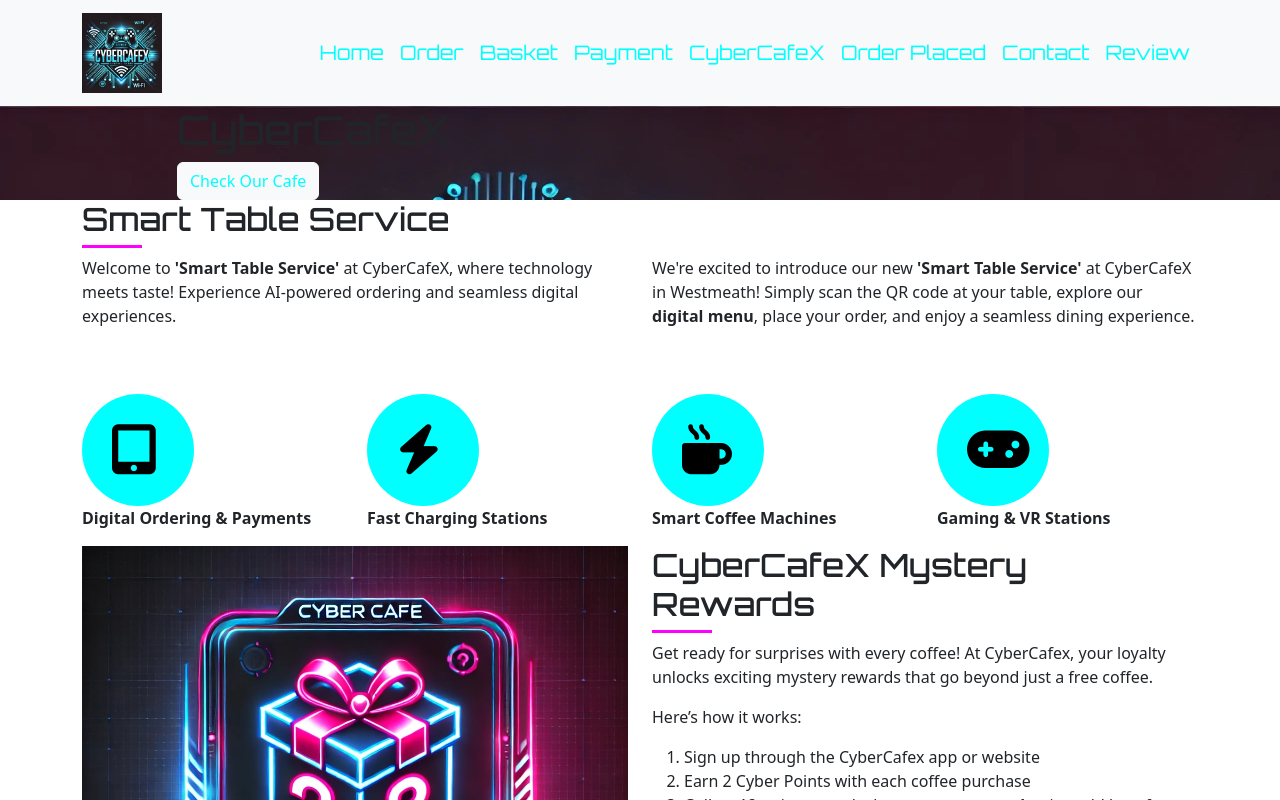
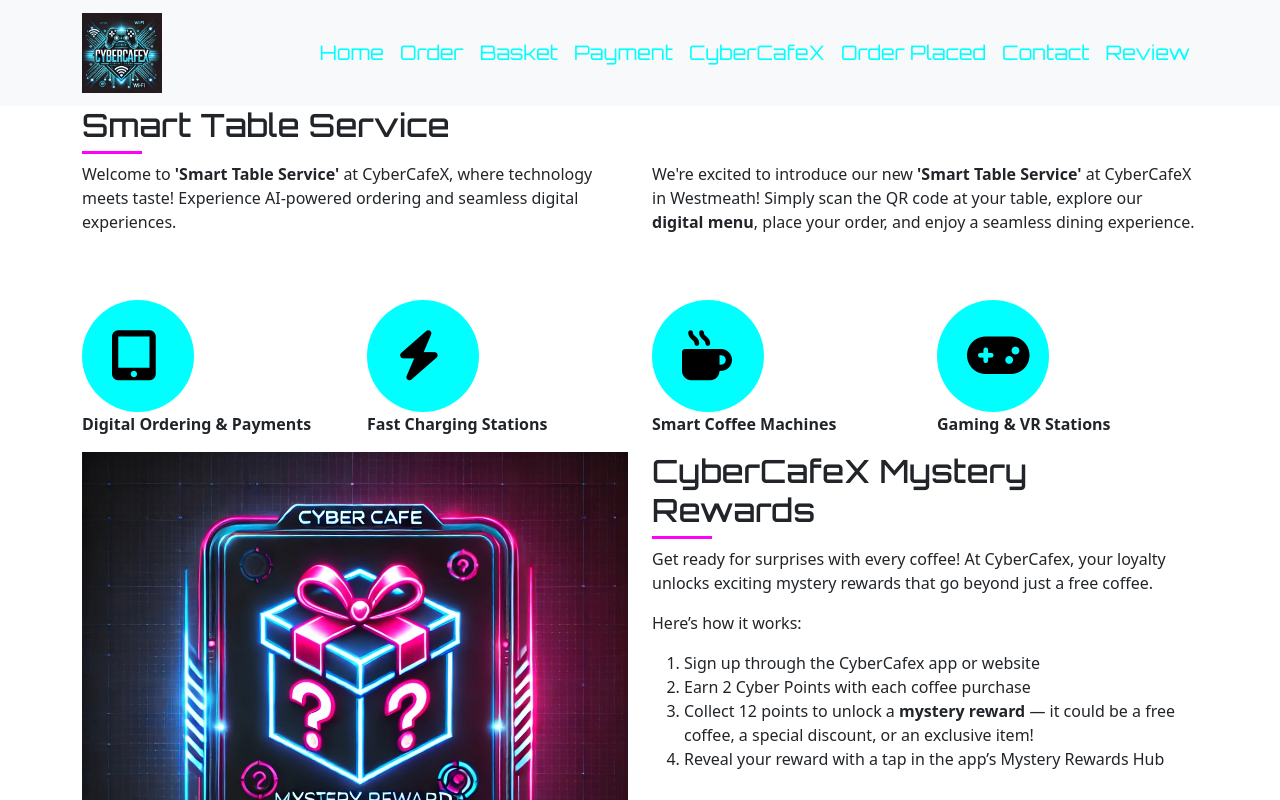
Before and after one commit to FawasAjani/cafe-app, a React (Create React App) app: page / in a window 1280 px wide. Shown: the top 800 px of the page. Built offline with nearby package versions, Linux system fonts and the light colour scheme.

Commit message:
fixed home page

```diff
--- a/src/App.js
+++ b/src/App.js
@@ -2,15 +2,14 @@ import './App.css';
 import 'bootstrap/dist/css/bootstrap.min.css';
 import { useState, useEffect } from 'react';
 import { BrowserRouter as Router, Routes, Route } from 'react-router-dom';
-import Content from './components/content';
 import Footer from './components/footer';
 import Container from 'react-bootstrap/Container';
 import Nav from 'react-bootstrap/Nav';
 import Navbar from 'react-bootstrap/Navbar';
+import Home from './components/home';
 import Order from './components/order';
 import Basket from './components/basket';
 import Payment from './components/payment';
-import Read from './components/read';
 import Edit from './components/edit';
 import Contact from './components/contact';
 import Review from './components/review';
@@ -19,7 +18,7 @@ import Logo from './images/cyber1logo.png';
 import '@fortawesome/fontawesome-free/css/all.min.css';
 
 function App() {
-  //  Load basket from localStorage when app starts
+  // Load basket from localStorage when app starts
   const [basket, setBasket] = useState(() => {
     const savedBasket = localStorage.getItem("basket");
     return savedBasket ? JSON.parse(savedBasket) : [];
@@ -30,7 +29,7 @@ function App() {
     localStorage.setItem("basket", JSON.stringify(basket));
   }, [basket]);
 
-  //function to clear basket
+  // Function to clear basket
   const clearBasket = () => {
     setBasket([]);
     localStorage.removeItem("basket");
@@ -48,6 +47,7 @@ function App() {
             <Navbar.Toggle aria-controls="basic-navbar-nav" />
             <Navbar.Collapse id="basic-navbar-nav">
               <Nav className="ms-auto">
+
                 <Nav.Link href="/">Home</Nav.Link>
                 <Nav.Link href="/order">Order</Nav.Link>
                 <Nav.Link href="/basket">Basket</Nav.Link>
@@ -63,8 +63,9 @@ function App() {
 
         {/* Routes */}
         <Routes>
-          <Route path="/" element={<Content />} />
-          <Route path="/read" element={<Read />} />
+          <Route path="/" element={<Home />} />
+
+
           <Route path="/order" element={<Order basket={basket} setBasket={setBasket} />} />
           <Route path="/basket" element={<Basket basket={basket} setBasket={setBasket} clearBasket={clearBasket} />} />
           <Route path="/payment" element={<Payment basket={basket} clearBasket={clearBasket} />} />
--- a/src/components/cafe.js
+++ b/src/components/cafe.js
@@ -10,7 +10,7 @@ import humanImage from '../images/human.jpg';
 import robotImage from '../images/robot.jpg';
 import { Link } from 'react-router-dom';
 
-function Content() {
+function Home() {
     return (
         <div>
             <section style={{ backgroundImage: `url(${CybercafexImage})` }} className="Cybercafex-image container-fluid">
@@ -146,4 +146,4 @@ function Content() {
     );
 }
 
-export default Content;
+export default Home;
--- a/src/components/content.js
+++ b/src/components/home.js
@@ -1,6 +1,5 @@
 import React from 'react';
 import '../App.css';
-import { Link } from 'react-router-dom';
 import CybercafexImage from '../images/Cybercafex-image.jpg';
 import  mysteryRewardsImage  from '../images/mysteryRewards.jpg';
 import vrLoungeImage from '../images/vr.jpg';
@@ -8,7 +7,7 @@ import smartCoffeeMachineImage from '../images/smart-coffee-machine.jpg';
 import cyberpunkCafeImage from '../images/interior.jpg';
 import smartTableOrderingImage from '../images/smartTableOrdering.jpg';
 
-function Content() {
+function Home() {
     return (
         <div>
             {/* Hero Section with Background Image */}
@@ -18,11 +17,11 @@ function Content() {
             >
                 <div className="container">
                     <div className="row">
-                        <div className="hero-text col-xs-12 col-sm-6 col-md-6 col-lg-4 offset-lg-1">
-                            <h1 id="hero-h1">CyberCafeX</h1>
-                            <Link to="/read" className="btn btn-light" id="hero-button">
-                                Check Our Cafe
-                            </Link>
+                        <div className="fawas-text col-xs-12 col-sm-6 col-md-6 col-lg-4 offset-lg-1">
+
+
+
+
                         </div>
                     </div>
                 </div>
@@ -135,4 +134,4 @@ function Content() {
     );
 }
 
-export default Content;
+export default Home;
--- a/src/components/menu.js
+++ b/src/components/menu.js
@@ -32,7 +32,7 @@ function Menu() {
         <section className="custom-section">
             <div className="container">
                 <h2>CyberCafeX Menu</h2>
-                <button onClick={resetMenu} className="btn btn-danger">Reset Menu</button>
+                <button onClick={resetMenu} className="btn btn-danger"></button>
 
                 {menuItems.length === 0 ? (
                     <p>No menu items available</p>
--- a/src/components/read.js
+++ /dev/null
@@ -1,34 +0,0 @@
-import axios from "axios";
-import Menu from './menu';
-import { useEffect, useState } from "react";
-/*Fawas-Ajani-G00413222 */
-function Read() {
-    // State to store the menu data
-    const [data, setData] = useState([]);
-
-    // Function to fetch menudata from the API
-    const fetchData = () => {
-        axios.get('http://localhost:4000/api/menu')
-            .then((response) => {
-                // Set the fetched data in the state
-                setData(response.data.myMenu);
-            })
-            .catch((error) => {
-                console.log(error);
-            });
-    };
-
-    // Fetch data when the component mounts
-    useEffect(() => {
-        fetchData();
-    }, []);
-
-    return (
-        <div>
-
-            <Menu myMenu={data} setMyMenu={setData} ReloadData={fetchData}></Menu>
-        </div>
-    );
-}
-
-export default Read;//export default read
```
